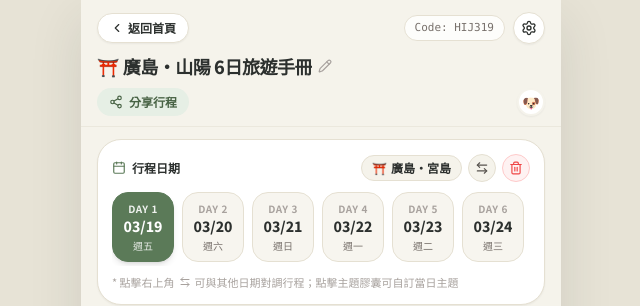
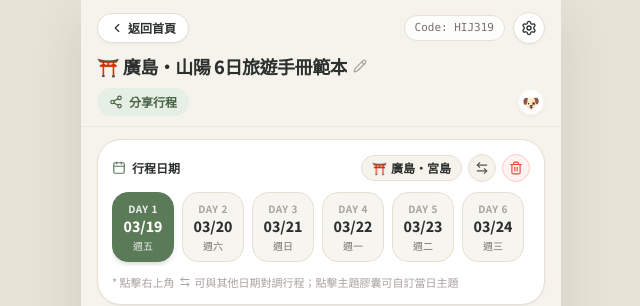
Before and after one commit to 0ethxn79/Trip-Mochi, a plain HTML site: page index.html in a window 1280 px wide. Shown: the top 306 px of the page, 319-959 px from the left. Drawn offline with nearby package versions, Linux system fonts and the light colour scheme.

Commit message:
Update index.html

```diff
--- a/index.html
+++ b/index.html
@@ -115,7 +115,7 @@
 <script>
 /**
  * ============================================================================
- * Trip Mochi (我的旅遊手帳) - 廣島・山陽 6日旅遊手冊完整版
+ * Trip Mochi (我的旅遊手帳) - 廣島・山陽 6日完整版
  * ============================================================================
  */
 
@@ -143,7 +143,7 @@ const ITEM_TYPES = {
   FLIGHT: { id: 'FLIGHT', label: '航班', tag: 'FLIGHT', color: 'text-teal-700', bg: 'bg-teal-50', border: 'border-teal-200', icon: 'plane' }
 };
 
-// 產生初始示範資料 (已套用 廣島・山陽 6日旅遊手冊 行程資料)
+// 產生初始示範資料 (已套用 廣島・山陽 6日 行程資料)
 function createInitialData() {
   return {
     activeTripId: 'trip_hiroshima_sanyo',
@@ -151,7 +151,7 @@ function createInitialData() {
       {
         id: 'trip_hiroshima_sanyo',
         code: 'HIJ319',
-        title: '⛩️ 廣島・山陽 6日旅遊手冊',
+        title: '⛩️ 廣島・山陽 6日旅遊手冊範本',
         rates: { TWD: 1, JPY: 0.215, USD: 32.5, KRW: 0.024 },
         poolBalance: 0,
         poolLogs: [],
```
